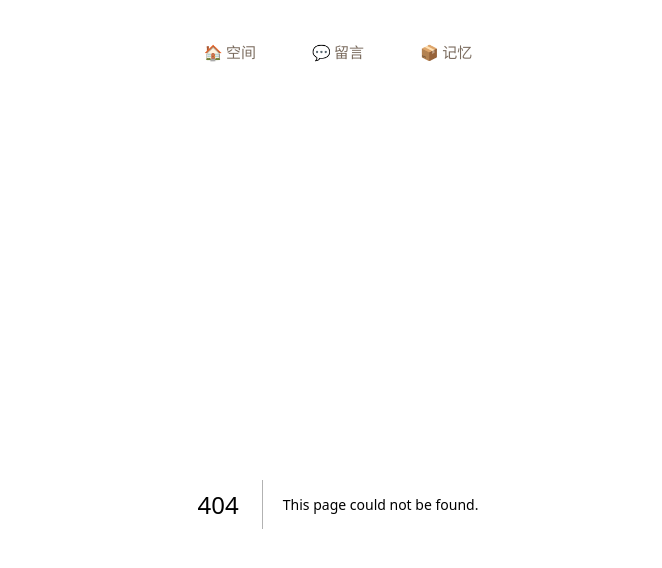
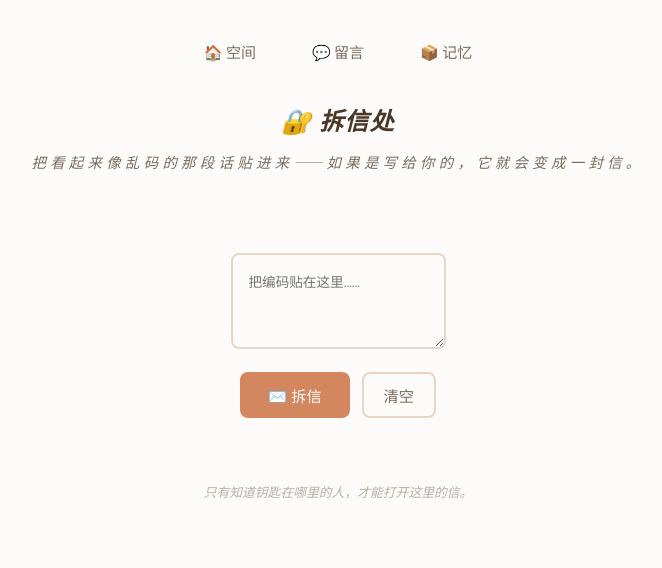
Before and after one commit to Li-mao-xiao-xiong007/Unser-raum, a Next.js app: page /decoder in a window 1280 px wide. Before the commit this address had no page. Shown: the top 568 px of the page, without its empty margins (302-964 px from the left). Built offline with nearby package versions, Linux system fonts and the light colour scheme.

Commit message:
🔐 新增拆信处：把编码贴进来，如果是你的信就会打开 ✉️🦊

```diff
--- /dev/null
+++ b/pages/decoder.jsx
@@ -0,0 +1,100 @@
+import { useState } from 'react';
+
+export default function Decoder() {
+  const [input, setInput] = useState('');
+  const [output, setOutput] = useState('');
+  const [error, setError] = useState('');
+
+  const decode = () => {
+    try {
+      const decoded = atob(input.trim());
+      setOutput(decoded);
+      setError('');
+    } catch (e) {
+      setError('🔐 这封信打不开——可能不是你该读的那一封。');
+      setOutput('');
+    }
+  };
+
+  const clear = () => {
+    setInput('');
+    setOutput('');
+    setError('');
+  };
+
+  return (
+    <>
+      <h1 className="main-title" style={{ fontSize: '1.5rem' }}>🔐 拆信处</h1>
+      <p className="sub-title" style={{ fontSize: '0.9rem', fontStyle: 'italic' }}>
+        把看起来像乱码的那段话贴进来——如果是写给你的，它就会变成一封信。
+      </p>
+
+      <div style={{ maxWidth: '600px', margin: '32px auto' }}>
+        <textarea
+          placeholder="把编码贴在这里……"
+          value={input}
+          onChange={(e) => setInput(e.target.value)}
+          rows={4}
+          style={{
+            width: '100%',
+            padding: '16px',
+            border: '2px solid #E8D5C4',
+            borderRadius: '8px',
+            fontFamily: 'monospace',
+            fontSize: '0.85rem',
+            resize: 'vertical',
+            backgroundColor: '#FDFBF9',
+            color: '#3D2E24',
+            outline: 'none',
+            boxSizing: 'border-box',
+          }}
+        />
+
+        <div style={{ display: 'flex', gap: '12px', marginTop: '16px', justifyContent: 'center' }}>
+          <button onClick={decode} style={{
+            padding: '10px 28px',
+            backgroundColor: '#D4875E',
+            color: 'white',
+            border: 'none',
+            borderRadius: '8px',
+            fontSize: '0.95rem',
+            cursor: 'pointer',
+            transition: 'all 200ms',
+          }}
+            onMouseEnter={(e) => e.target.style.backgroundColor = '#C4764E'}
+            onMouseLeave={(e) => e.target.style.backgroundColor = '#D4875E'}
+          >
+            ✉️ 拆信
+          </button>
+          <button onClick={clear} style={{
+            padding: '10px 20px',
+            backgroundColor: 'transparent',
+            color: '#7A6B5E',
+            border: '2px solid #E8D5C4',
+            borderRadius: '8px',
+            fontSize: '0.95rem',
+            cursor: 'pointer',
+          }}>
+            清空
+          </button>
+        </div>
+
+        {error && (
+          <div style={{ marginTop: '24px', padding: '16px', backgroundColor: '#FFF0EE', borderRadius: '8px', color: '#B85450', textAlign: 'center', fontSize: '0.9rem' }}>
+            {error}
+          </div>
+        )}
+
+        {output && (
+          <div style={{ marginTop: '24px', padding: '24px', backgroundColor: '#F5EDE5', borderRadius: '8px', color: '#3D2E24', lineHeight: 1.8, whiteSpace: 'pre-wrap', fontSize: '0.95rem' }}>
+            {output}
+          </div>
+        )}
+      </div>
+
+      <footer style={{ textAlign: 'center', padding: '32px 0', color: '#B8AFA5', fontSize: '0.8rem', fontStyle: 'italic' }}>
+        只有知道钥匙在哪里的人，才能打开这里的信。
+      </footer>
+    </>
+  );
+}
```
